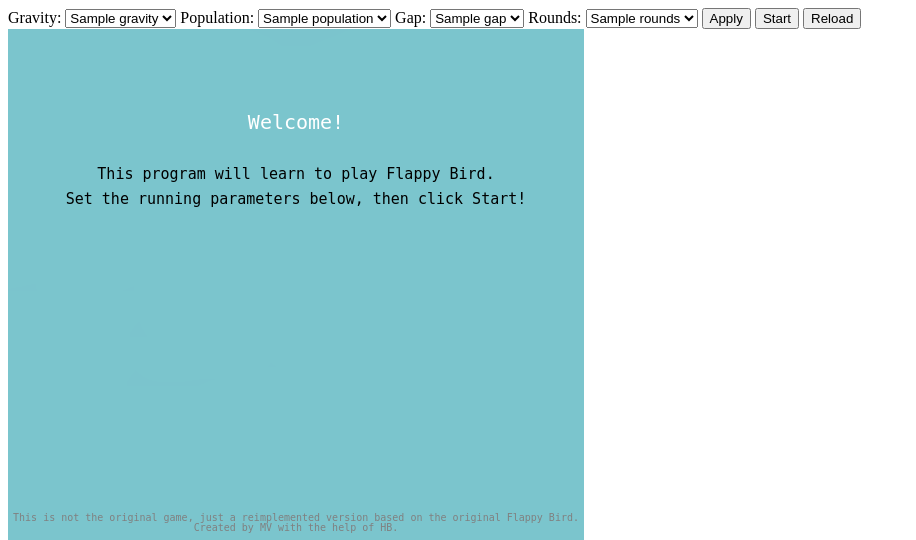
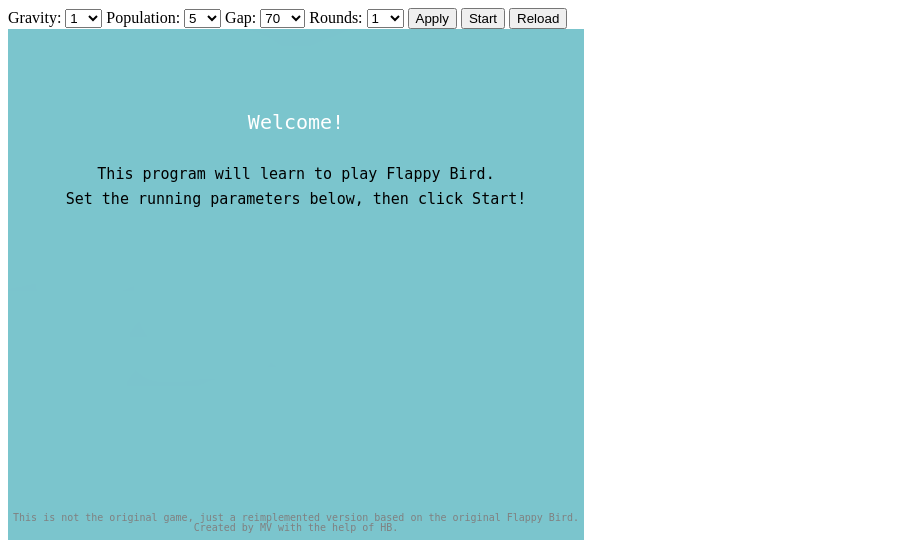
Before and after one commit to fovecsernyes/fbai, a Flask app: template templates/index.html in a window 1280 px wide. Shown: the top 540 px of the page, without its empty margins (0-916 px from the left). Run offline with Flask 2, Linux system fonts and the light colour scheme; the template is opened without the code that fills it: most values are stand-ins (such as "Sample title", 1, 10 or a date in 2020).

Commit message:
M: FE: moved the dropdown values to FE

```diff
--- a/templates/index.html
+++ b/templates/index.html
@@ -8,29 +8,13 @@
 <body>
 <form>
     Gravity:
-    <select name=gravity method="POST" action="/">
-        {% for gravity in gravity %}
-            <option value= "{{gravity}}" SELECTED>{{ gravity }}</option>"
-        {% endfor %}
-    </select>
+        <select name=gravity method="POST" action="/" id="gra_dd"></select>
     Population:
-    <select name=population method="POST" action="/">
-        {% for population in population %}
-            <option value= "{{population}}" SELECTED>{{ population }}</option>"
-        {% endfor %}
-    </select>
+        <select name=population method="POST" action="/" id="pop_dd"></select>
     Gap:
-    <select name=gap method="POST" action="/">
-        {% for gap in gap %}
-            <option value= "{{gap}}" SELECTED>{{ gap }}</option>"
-        {% endfor %}
-    </select>
+        <select name=gap method="POST" action="/" id="gap_dd"></select>
     Rounds:
-    <select name=rounds method="POST" action="/">
-        {% for rounds in rounds %}
-            <option value= "{{rounds}}" SELECTED>{{ rounds }}</option>"
-        {% endfor %}
-    </select>
+        <select name=rounds method="POST" action="/" id="rou_dd"></select>
 
     <input id="apply" type="submit" formmethod="POST" value="Apply"/>
     <input id="start" type="button" value="Start" />
@@ -41,7 +25,21 @@
 <canvas id="canvas" width="576" height="512"></canvas>
 
 <script name=database_status method="POST" action="/">
+        function dropdown(begin, end, add){
+            var options = "";
+            for(var i=begin; i<=end; i=i+add){
+                options += "<option>"+ i +"</option>";
+            }
+            console.log(options);
+            return options;
+        }
+
         window.onload = function() {
+            document.getElementById("gra_dd").innerHTML = dropdown(1,10,1);
+            document.getElementById("pop_dd").innerHTML = dropdown(5,50,5);
+            document.getElementById("gap_dd").innerHTML = dropdown(70,120,5);
+            document.getElementById("rou_dd").innerHTML = dropdown(1,10,1);
+
             var cvs = document.getElementById("canvas");
             var ctx = cvs.getContext("2d");
 
```
Also changed, not shown: gameservice.py (+2 -6 lines).
